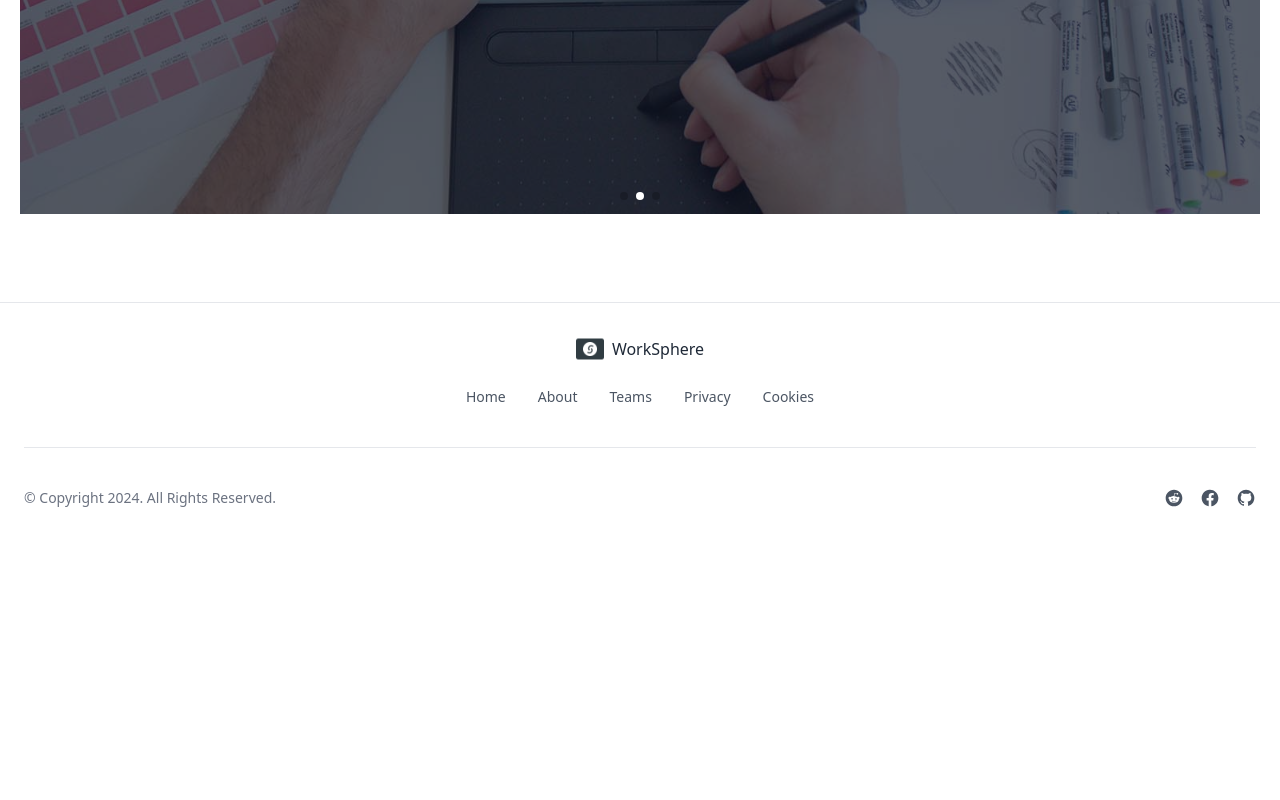
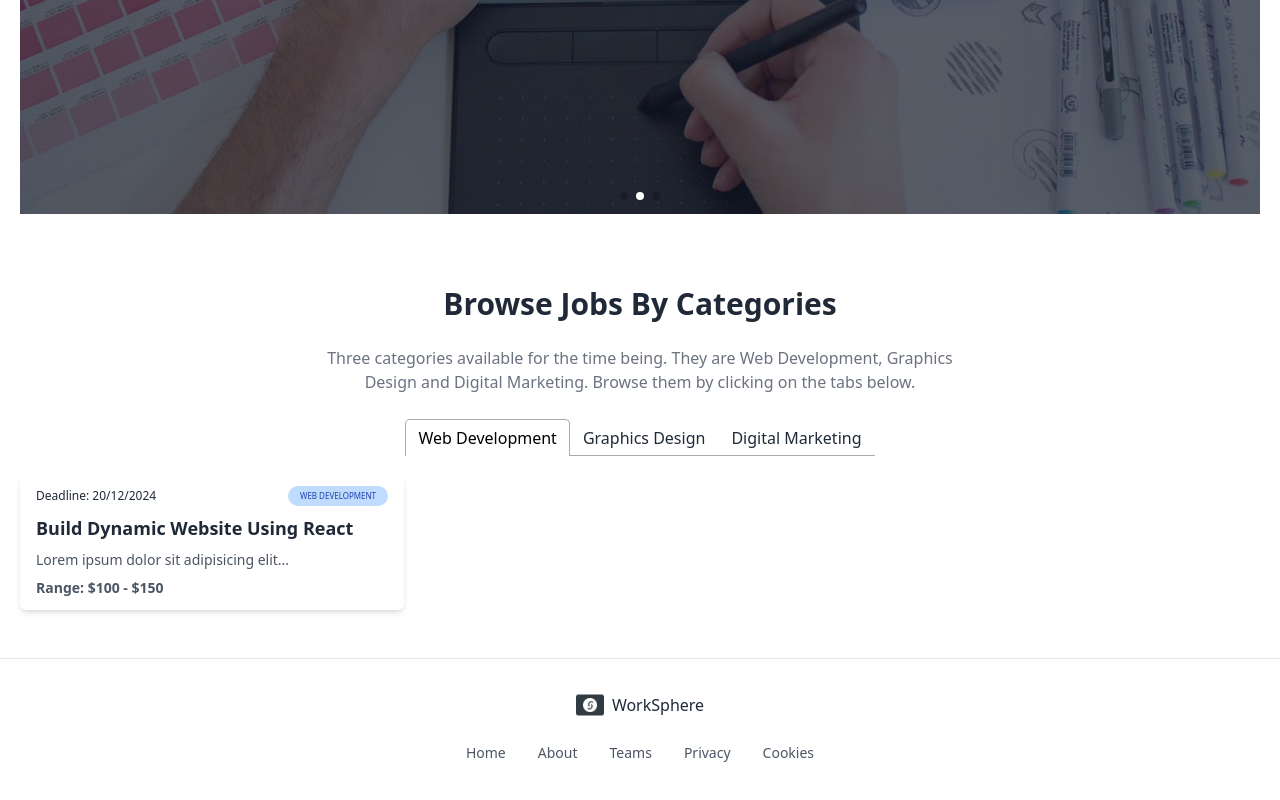
Before and after one commit to SaifullahKabirRana/workSphere-client, a React (Vite) app: page / in a window 1280 px wide. Shown: the part 454-1254 px from the top of the page. Before the commit the page ends 994 px from the top, so only its background shows below. Built offline with nearby package versions, Linux system fonts and the light colour scheme; no server answers.

Commit message:
added react-tab

```diff
--- a/package.json
+++ b/package.json
@@ -18,6 +18,7 @@
     "react-hot-toast": "^2.4.1",
     "react-lottie": "^1.2.9",
     "react-router-dom": "^7.0.1",
+    "react-tabs": "^6.0.2",
     "swiper": "^11.1.15"
   },
   "devDependencies": {
--- /dev/null
+++ b/src/components/JobCard.jsx
@@ -0,0 +1,32 @@
+
+const JobCard = () => {
+    return (
+        <div>
+            <div className='w-full max-w-sm px-4 py-3 bg-white rounded-md shadow-md hover:scale-[1.05] transition-all'>
+                <div className='flex items-center justify-between'>
+                    <span className='text-xs font-light text-gray-800 '>
+                        Deadline: 20/12/2024
+                    </span>
+                    <span className='px-3 py-1 text-[8px] text-blue-800 uppercase bg-blue-200 rounded-full '>
+                        Web Development
+                    </span>
+                </div>
+
+                <div>
+                    <h1 className='mt-2 text-lg font-semibold text-gray-800 '>
+                        Build Dynamic Website Using React
+                    </h1>
+
+                    <p className='mt-2 text-sm text-gray-600 '>
+                        Lorem ipsum dolor sit adipisicing elit...
+                    </p>
+                    <p className='mt-2 text-sm font-bold text-gray-600 '>
+                        Range: $100 - $150
+                    </p>
+                </div>
+            </div>
+        </div>
+    );
+};
+
+export default JobCard;
--- /dev/null
+++ b/src/components/TabCategories.jsx
@@ -0,0 +1,52 @@
+import { Tab, Tabs, TabList, TabPanel } from 'react-tabs';
+import 'react-tabs/style/react-tabs.css';
+import JobCard from './JobCard';
+
+const TabCategories = () => {
+    return (
+        <div>
+            <Tabs>
+                <div className='container mx-auto px-4 md:px-5 mt-5 md:mt-6 xl:mt-8'>
+                    <h1 className='text-2xl font-semibold text-center text-gray-800 capitalize lg:text-3xl '>
+                        Browse Jobs By Categories
+                    </h1>
+
+                    <p className='max-w-2xl mx-auto my-4 md:my-6 text-center text-gray-500 text-[13px] md:text-base '>
+                        Three categories available for the time being. They are Web
+                        Development, Graphics Design and Digital Marketing. Browse them by
+                        clicking on the tabs below.
+                    </p>
+                    <div className="flex  items-center justify-center">
+                        <div className='hidden md:block'>
+                            <TabList >
+                                <Tab>Web Development</Tab>
+                                <Tab>Graphics Design</Tab>
+                                <Tab>Digital Marketing</Tab>
+                            </TabList>
+                        </div>
+                        <div className='block md:hidden text-sm'>
+                            <TabList >
+                                <Tab>Web</Tab>
+                                <Tab>Graphics</Tab>
+                                <Tab>Digital</Tab>
+                            </TabList>
+                        </div>
+
+                    </div>
+
+                    <TabPanel>
+                        <h2 className='mt-2'><JobCard></JobCard></h2>
+                    </TabPanel>
+                    <TabPanel>
+                        <h2>Any content 2</h2>
+                    </TabPanel>
+                    <TabPanel>
+                        <h2>Any content 3</h2>
+                    </TabPanel>
+                </div>
+            </Tabs>
+        </div>
+    );
+};
+
+export default TabCategories;
--- a/src/components/swiper/swiper.css
+++ b/src/components/swiper/swiper.css
@@ -1,19 +1,28 @@
-.swiper-button-prev ,
+.swiper-button-prev,
 .swiper-button-next {
     color: #fff;
 
 }
 
-.swiper-pagination-bullet-active{
+.swiper-pagination-bullet-active {
     background-color: #fff;
+}
+
+.swiper-pagination-bullet {
+    width: 8px;
+    height: 8px;
 }
 
 :root {
     --swiper-navigation-size: 35px;
 }
 
-@media screen and (min-width: 320px) and (max-width: 960px){
+@media screen and (min-width: 320px) and (max-width: 960px) {
     :root {
         --swiper-navigation-size: 25px;
     }
+    .swiper-pagination-bullet {
+    width: 6px;
+    height: 6px;
 }
+}
--- a/src/pages/Home.jsx
+++ b/src/pages/Home.jsx
@@ -1,9 +1,10 @@
 import Carousel from "../components/swiper/Carousel";
-
+import TabCategories from '../components/TabCategories';
 const Home = () => {
     return (
         <div>
             <Carousel></Carousel>
+            <TabCategories></TabCategories>
         </div>
     );
 };
```
Also changed, not shown: 1 other file (tests, documents, lock files or other folders).
